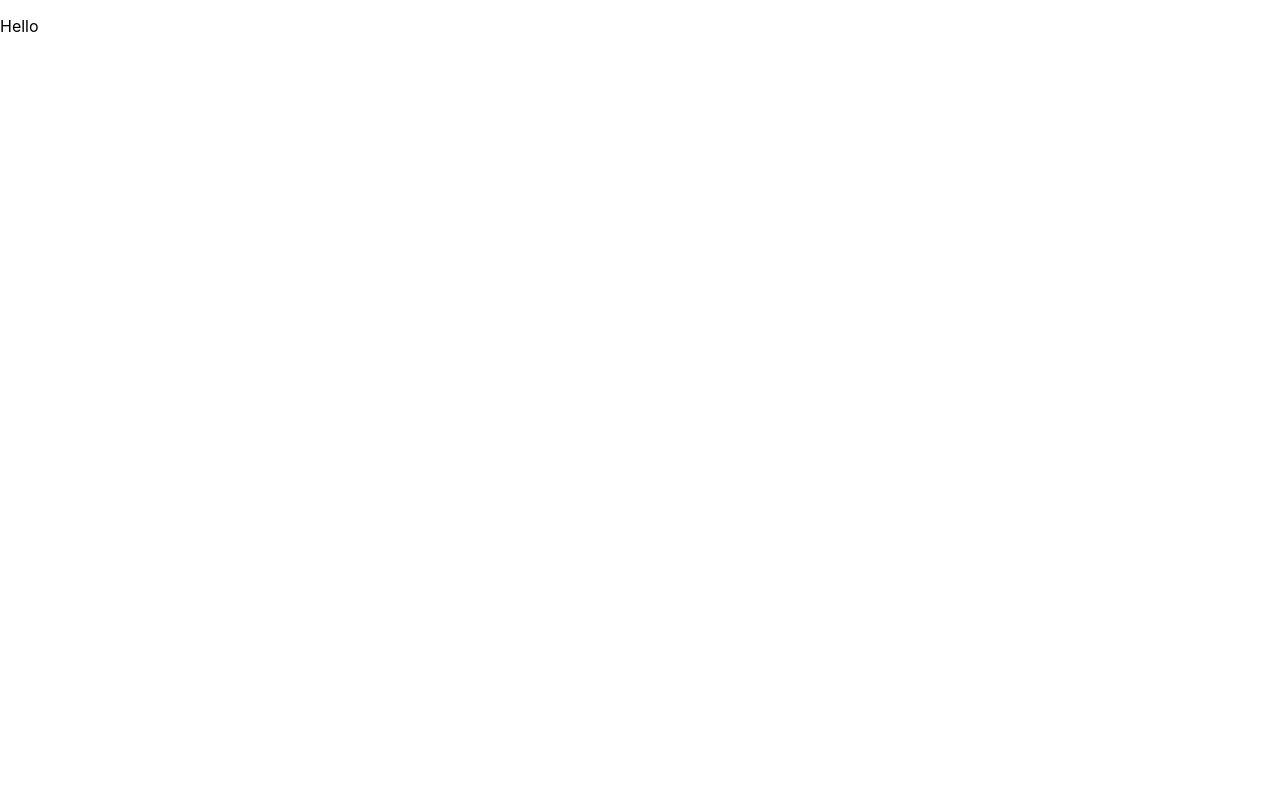
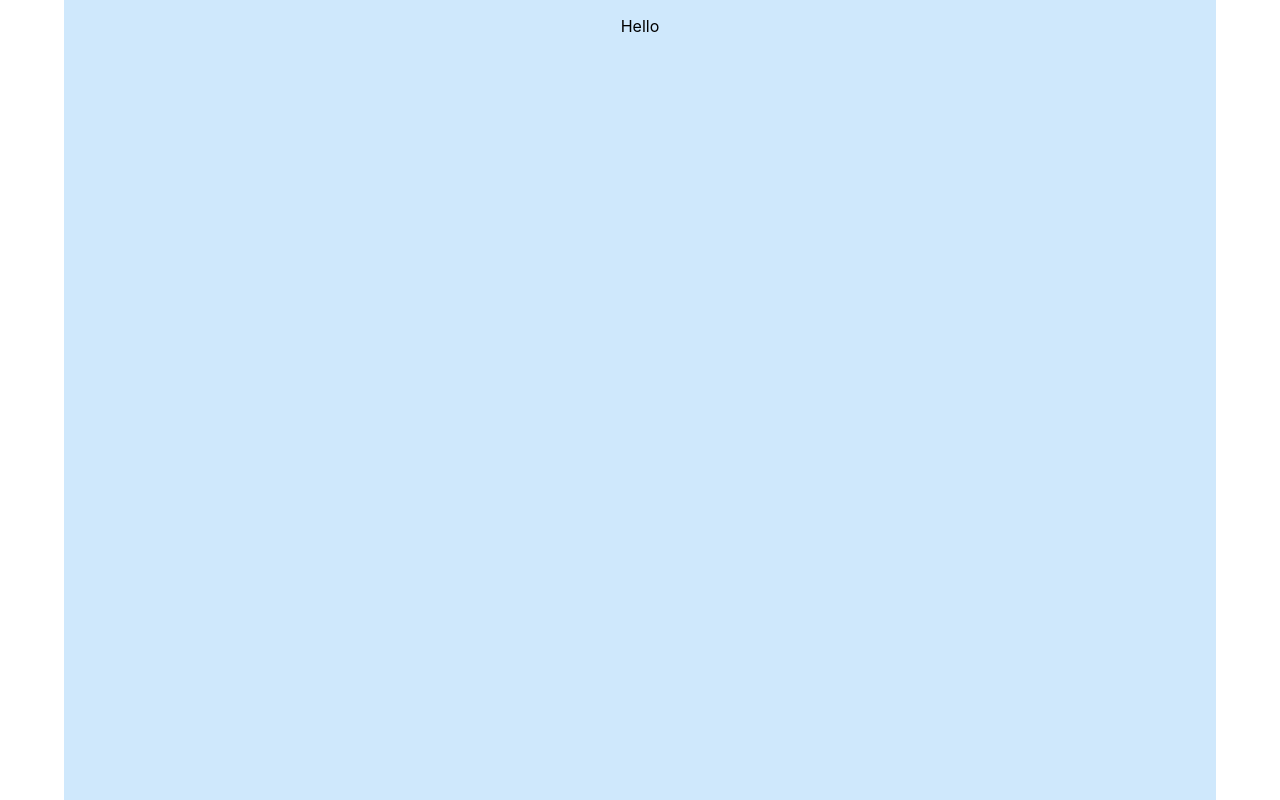
Before and after one commit to naskichan/verbose-broccoli, a React (Create React App) app in the folder frontend/: page / in a window 1280 px wide. Built offline with nearby package versions, Linux system fonts and the light colour scheme.

Commit message:
basic layouting

```diff
--- a/frontend/src/App.js
+++ b/frontend/src/App.js
@@ -1,16 +1,33 @@
 import styled from '@emotion/styled'
+import Container from '@mui/material/Container';
+import Box from '@mui/material/Box';
+import Stack from '@mui/material/Stack';
+import Card from '@mui/material/Card';
 import axios from 'axios'
+import Button from '@mui/material/Button';
 
 
 function App() {
   return (
+    <Container>
+      <Box sx={{ bgcolor: '#cfe8fc', height: '100vh'}}>
+        <Stack spacing={2}>
     <BodyWrapper>
       <p>Hello</p>
     </BodyWrapper>
+        </Stack>
+      </Box>
+    </Container>
   );
 }
 const BodyWrapper = styled.div`
-  width: 100%;
+  display: flex;
+  flex-direction: row;
+  justify-content: center;
+  margin: 8rem;
+`
+const EventsList = styled.div`
+
 `
 
 export default App;
```
